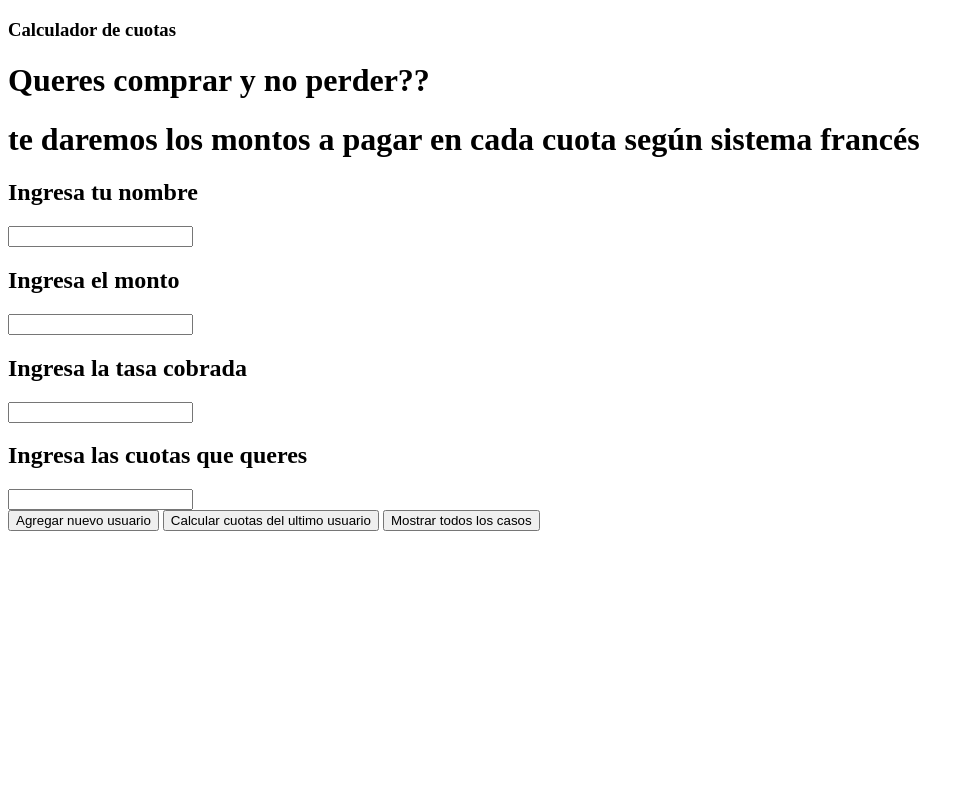
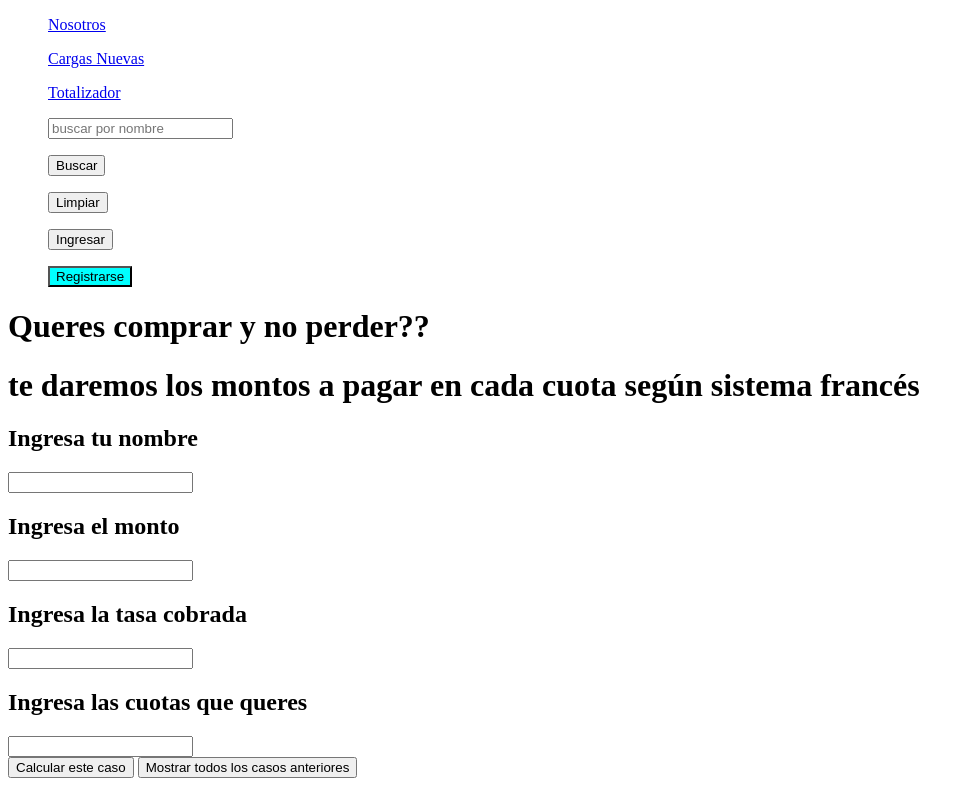
Before and after one commit to Secgenuine/2daEntrega, a plain HTML site: page index.html in a window 1280 px wide. Shown: the whole page, without its empty margins (0-974 px from the left). Drawn offline with Linux system fonts and the light colour scheme.

Commit message:
newfiles

```diff
--- a/index.html
+++ b/index.html
@@ -8,11 +8,45 @@
 </head>
 <body>
     <header>
-        <h3>Calculador de cuotas</h3>
+        <ul>
+          <a href="#us">Nosotros</a>
+        </ul>
+        <ul>
+          <a href="#cargarNuevo">Cargas Nuevas</a>
+        </ul>
+        <ul>
+          <a href="#tot">Totalizador</a>
+        </ul>
+        <ul>
+          <input
+            type="barraBusqueda"
+            placeholder="buscar por nombre"
+            id="barraBusqueda1"
+          />
+        </ul>
+        <ul>
+          <input type="button" value="Buscar" id="btnBuscar" />
+        </ul>
+        <ul>
+          <input type="button" value="Limpiar" id="btnLimpiar" />
+        </ul>
+        <ul>
+          <input type="button" value="Ingresar" id="btnIngresar" />
+        </ul>
+        <ul>
+          <input
+            type="button"
+            value="Registrarse"
+            id="btnRegistrar"
+            style="background-color: aqua; font: bold"
+          />
+        </ul>
     </header>
     <main>
-        <H1>Queres comprar y no perder??</H1>
-        <h1> te daremos los montos a pagar en cada cuota según sistema francés</h1>
+        <div>
+            <H1>Queres comprar y no perder??</H1>
+            <h1> te daremos los montos a pagar en cada cuota según sistema francés</h1>
+        </div>
         <div class="intro">
             <h2 class="center">Ingresa tu nombre</h2>
             <input type="text" name="Nombre" id="Nombre" />
@@ -26,11 +60,11 @@
             <h2 class="center">Ingresa las cuotas que queres</h2>
             <input type="text" name="Cantidad" id="Cantidad" />
         </div>
-        <input type="button" onclick="usuario()" value="Agregar nuevo usuario">
-        <input type="button" onclick="calcularCuotas()" value="Calcular cuotas del ultimo usuario">
-        <input type="button" onclick="calcularCuotasTodos()" value="Mostrar todos los casos">
-        <script src="./JS/index.js">
-        </script>
+        <div>
+        <input type="button" onclick="usuario()" value="Calcular este caso">
+        <input type="button" onclick="calcularCuotasTodos()" value="Mostrar todos los casos anteriores">
+        </div>
+        <script src="./JS/index.js"></script>
     </main>
     <footer>
 
```
Also changed, not shown: 1 other file.
